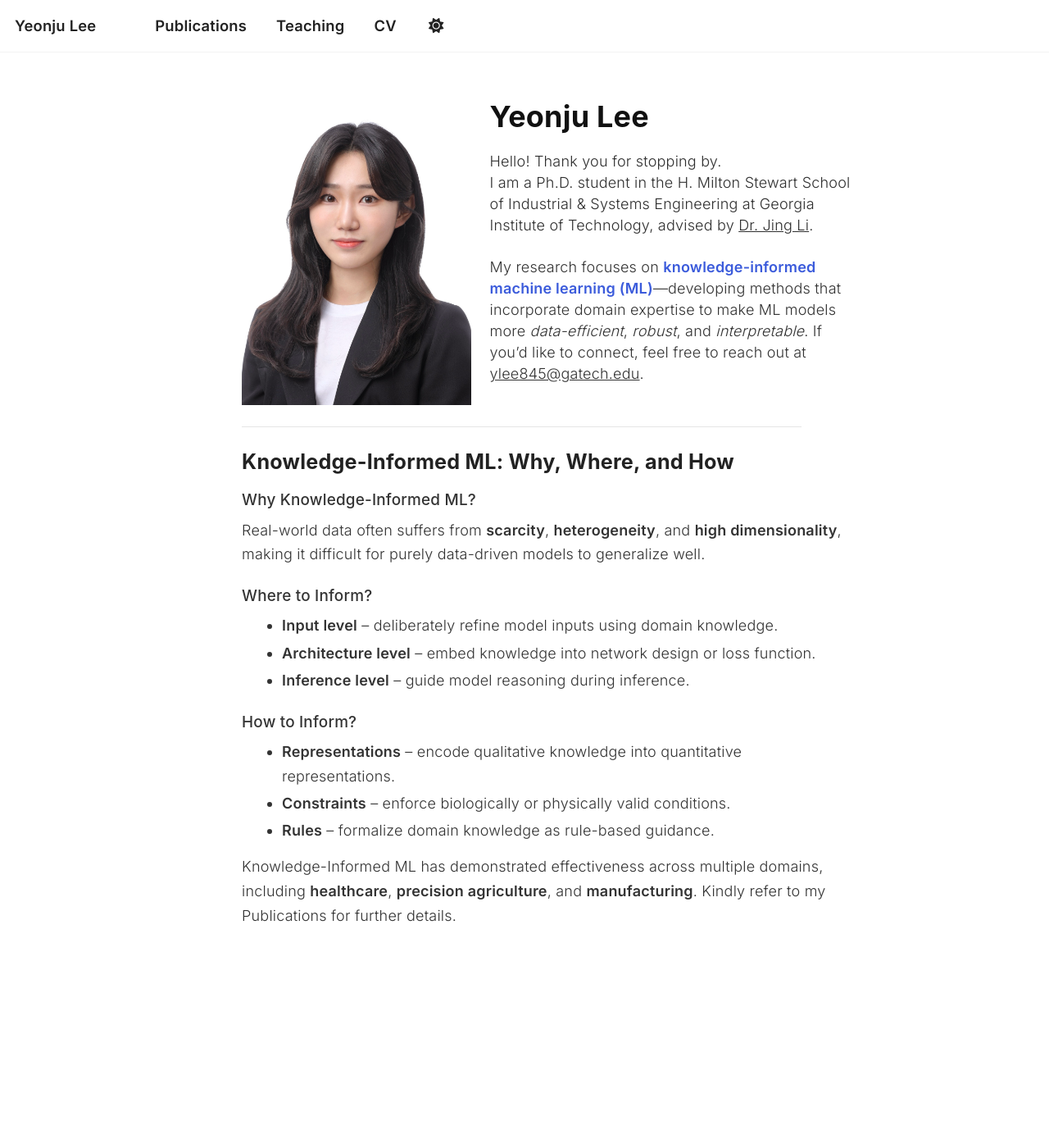
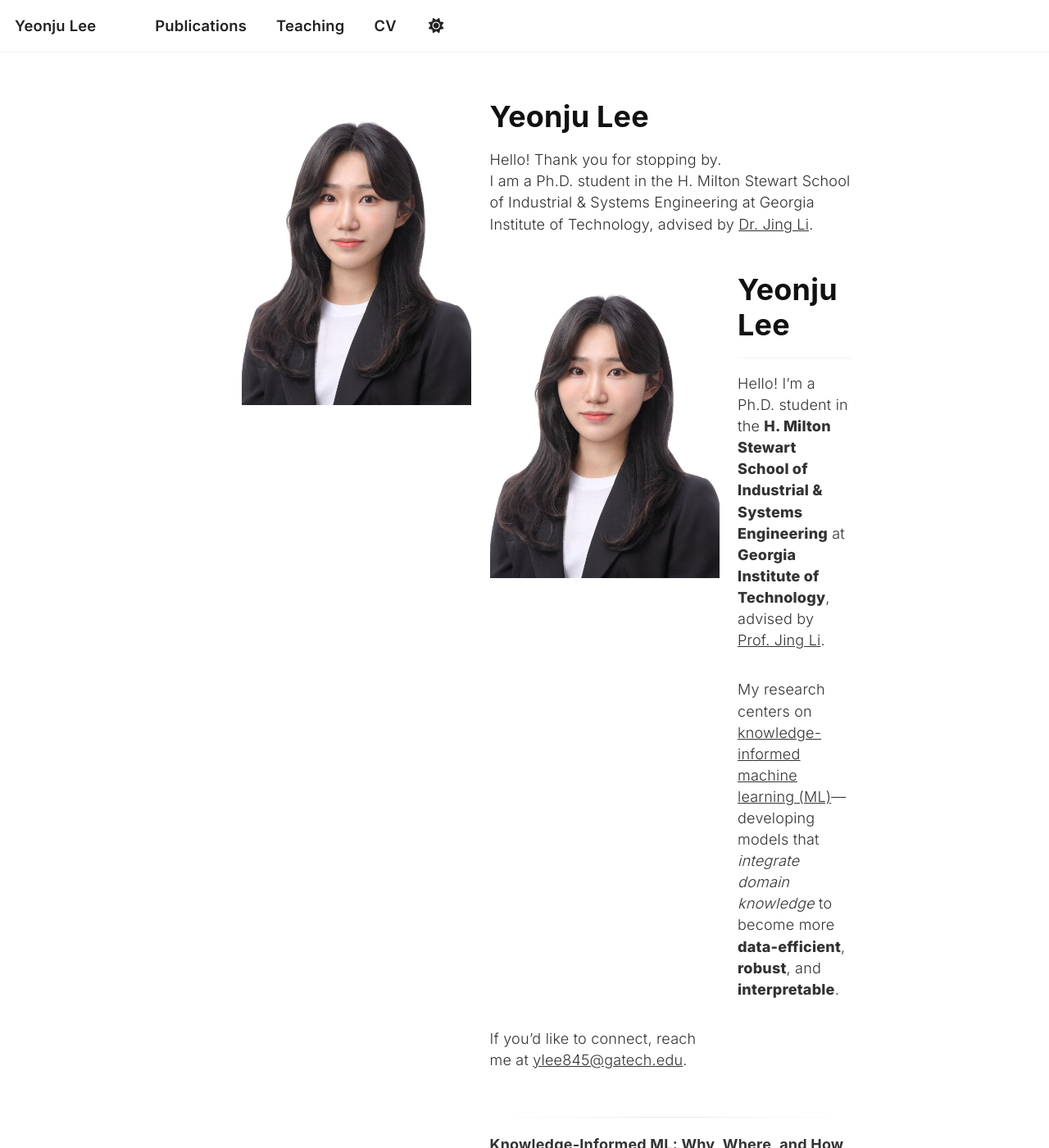
Before and after one commit to ylee845/ylee845.github.io, a Jekyll site: the page built from _pages/about.md, in a window 1280 px wide and 1400 px high. Shown: the whole window at 82% size. Built offline with Jekyll 4.4.1, drawn with Linux system fonts in a browser that asks for light colours; a script that is not in the unit is left out; some of the changed text lies outside the part shown.

Commit message:
Update about.md

```diff
--- a/_pages/about.md
+++ b/_pages/about.md
@@ -139,39 +139,53 @@ redirect_from:
     </div>
 
 <div class="aboutme">
-  <p>
-    My research focuses on <span style="color:var(--brand); font-weight: 520">knowledge-informed machine learning (ML)</span>—developing methods that incorporate domain expertise to make ML models more <em>data-efficient</em>, <em>robust</em>, and <em>interpretable</em>.
-    If you’d like to connect, feel free to reach out at <a href="mailto:ylee845@gatech.edu">ylee845@gatech.edu</a>.
-  </p>
+<div class="intro">
+  <img class="intro__img" src="/images/prof_headshot7.jpg" alt="Yeonju Lee Portrait">
+  <div class="intro__body">
+    <h2 class="intro__title">Yeonju Lee</h2>
+    <p>
+      Hello! I’m a Ph.D. student in the <strong>H. Milton Stewart School of Industrial & Systems Engineering</strong> at
+      <strong>Georgia Institute of Technology</strong>, advised by
+      <a href="https://isye.gatech.edu/people/jing-li" target="_blank">Prof. Jing Li</a>.
+    </p>
+    <p>
+      My research centers on <a href="#">knowledge-informed machine learning (ML)</a>—developing models that
+      <em>integrate domain knowledge</em> to become more
+      <strong>data-efficient</strong>, <strong>robust</strong>, and <strong>interpretable</strong>.
+    </p>
+    <p>If you’d like to connect, reach me at <a href="mailto:ylee845@gatech.edu">ylee845@gatech.edu</a>.</p>
+  </div>
 </div>
 
-<div class="about-sections" style="max-width:75ch; margin:auto; line-height:1.65; font-family:'Inter', system-ui, -apple-system, 'Segoe UI', Roboto, Arial, sans-serif; color:#333;">
-  <hr style="border:none; border-top:1px solid #e5e5e5; margin-top: 0.8rem; margin-bottom: 1.5rem; width:92%;">
-  <h3 style="font-size:1.4rem; font-weight:650; color:#222; margin-bottom:1rem;">
-    Knowledge-Informed ML: Why, Where, and How
-  </h3>
+<hr>
 
-  <h4 style="font-size:1.05rem; font-weight:550; margin-top:1.2rem;">Why Knowledge-Informed ML?</h4>
-  <p style="margin-top:.4rem;">
-    Real-world data often suffers from
-    <span style="font-weight:520;">scarcity</span>,
-    <span style="font-weight:520;">heterogeneity</span>, and
-    <span style="font-weight:520;">high dimensionality</span>,
-    making it difficult for purely data-driven models to generalize well.
+<section class="about-sections">
+  <h3>Knowledge-Informed ML: <span class="accent">Why, Where, and How</span></h3>
+  <hr class="section-divider">
+
+  <h4>Why Knowledge-Informed ML?</h4>
+  <p>
+    Real-world data often suffers from <strong>scarcity</strong>, <strong>heterogeneity</strong>,
+    and <strong>high dimensionality</strong>, making it challenging for purely data-driven models to generalize.
   </p>
 
-  <h4 style="font-size:1.05rem; font-weight:550; margin-top:1.4rem;">Where to Inform?</h4>
-  <ul style="margin-top:.3rem; margin-left:0.5rem;">
-    <li><span style="font-weight:520;">Input level</span> – deliberately refine model inputs using domain knowledge.</li>
-    <li><span style="font-weight:520;">Architecture level</span> – embed knowledge into network design or loss function.</li>
-    <li><span style="font-weight:520;">Inference level</span> – guide model reasoning during inference.</li>
+  <h4>Where to Inform?</h4>
+  <ul class="styled-list">
+    <li><strong>Input level</strong> – refine model inputs using domain expertise.</li>
+    <li><strong>Architecture level</strong> – embed knowledge into the network design or loss function.</li>
+    <li><strong>Inference level</strong> – guide model reasoning during inference.</li>
   </ul>
 
-  <h4 style="font-size:1.05rem; font-weight:550; margin-top:1.4rem;">How to Inform?</h4>
-  <ul style="margin-top:.3rem; margin-left:0.5rem;">
-    <li><span style="font-weight:520;">Representations</span> – encode qualitative knowledge into quantitative representations.</li>
-    <li><span style="font-weight:520;">Constraints</span> – enforce biologically or physically valid conditions.</li>
-    <li><span style="font-weight:520;">Rules</span> – formalize domain knowledge as rule-based guidance.</li>
+  <h4>How to Inform?</h4>
+  <ul class="styled-list">
+    <li><strong>Representations</strong> – encode qualitative knowledge into quantitative features.</li>
+    <li><strong>Constraints</strong> – enforce biologically or physically consistent conditions.</li>
+    <li><strong>Rules</strong> – formalize expert knowledge as rule-based guidance.</li>
   </ul>
-Knowledge-Informed ML has demonstrated effectiveness across multiple domains, including <span style="font-weight:520;">healthcare</span>, <span style="font-weight:520;">precision agriculture</span>, and <span style="font-weight:520;">manufacturing</span>. Kindly refer to my Publications for further details.
-</div>
+
+  <p>
+    Knowledge-Informed ML has demonstrated effectiveness across domains including
+    <strong>healthcare</strong>, <strong>precision agriculture</strong>, and <strong>manufacturing</strong>.
+    For more details, refer to the <a href="/publications">Publications</a> section.
+  </p>
+</section>
```
